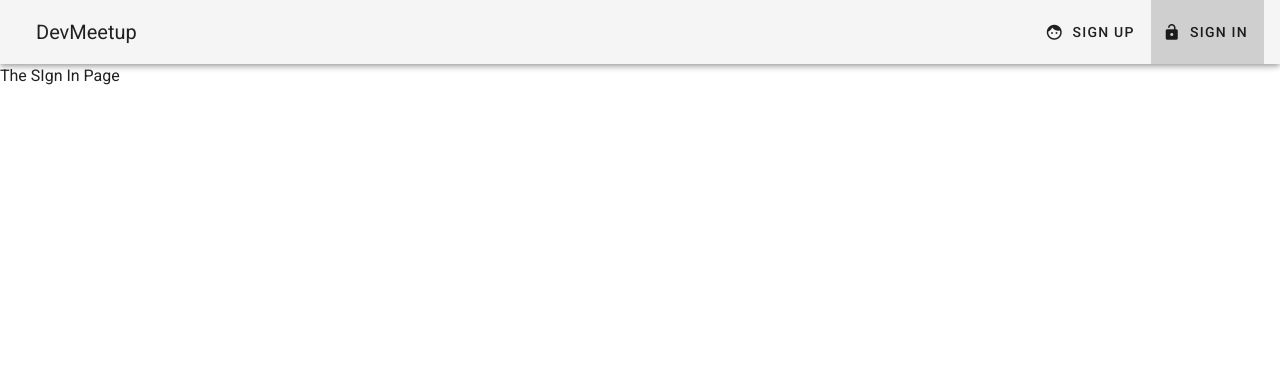
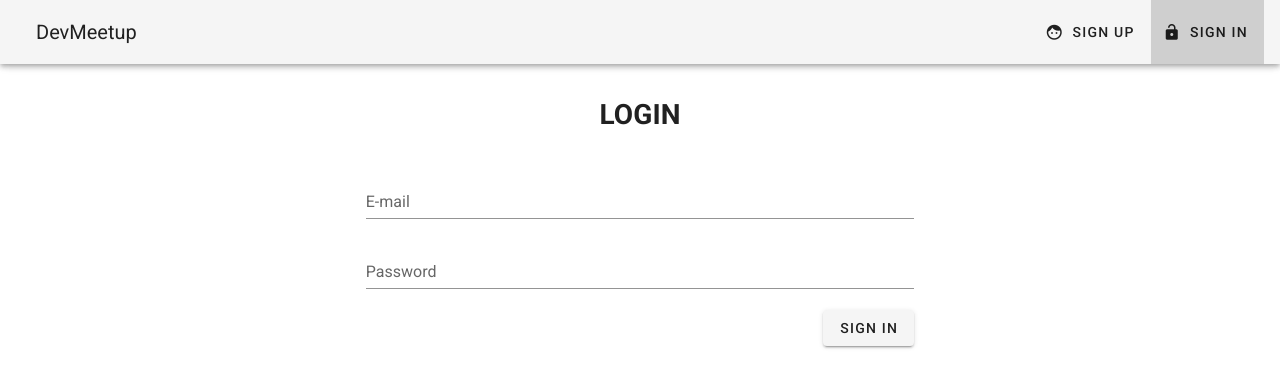
Before and after one commit to IgorMatheus2411/project-vuejs2, a Vue app: page /signin in a window 1280 px wide. Shown: the top 388 px of the page. Built offline with nearby package versions, Linux system fonts and the light colour scheme.

Commit message:
add: signin working

```diff
--- a/src/components/User/SigninView.vue
+++ b/src/components/User/SigninView.vue
@@ -1,5 +1,78 @@
+
 <template>
-    <div>
-        <p>The SIgn In Page</p>
-    </div>
+    <v-container >
+        <v-layout>
+            <v-flex xs12 sm6 offset-sm3>
+                <v-card-text>
+                    <v-container >
+                        <form @submit.prevent="onSignin">
+                            <h1 class="text-center">LOGIN</h1>
+                            <v-layout mt-11 row>
+                                <v-flex>
+                                    <v-text-field
+                                    name="email"
+                                    label="E-mail"
+                                    id="email"
+                                    v-model="email"
+                                    type="email"
+                                    required
+                                    ></v-text-field>
+                                </v-flex>
+                            </v-layout>
+                            <v-layout row>
+                                <v-flex>
+                                    <v-text-field
+                                    name="password"
+                                    label="Password"
+                                    id="password"
+                                    v-model="password"
+                                    type="password"
+                                    required
+                                    ></v-text-field>
+                                </v-flex>
+                            </v-layout>
+
+                            <v-layout row>
+                                <v-flex xs12 class="d-flex justify-end">
+                                    <v-btn type="submit">Sign In</v-btn>
+                                </v-flex>
+                            </v-layout>
+                        </form>
+
+                    </v-container>
+                </v-card-text>
+            </v-flex>
+        </v-layout>
+    </v-container>
 </template>
+
+<script>
+    export default {
+        data() {
+            return {
+                email: '',
+                password: '',
+            }
+        },
+        computed: {
+            user () {
+                return this.$store.getters.user
+            }
+        },
+        // ELA VAI FICAR OBSERVANDO O COM PUTED (USER) QUE ESTA NO GETTER NA STORE,
+        // TODA VEZ Q MUDAR VAI OBTE-LA COM O VALOR
+        watch: {
+            user (value) {
+                if (value !== null && value !== undefined) {
+                    this.$router.push('/')
+                }
+            }
+        },
+        methods: {
+            onSignin() {
+                // Vuex
+                this.$store.dispatch('signUserIn', {email: this.email, password: this.password})
+            }
+        }
+    }
+</script>
--- a/src/store/index.js
+++ b/src/store/index.js
@@ -1,7 +1,7 @@
 import Vue from 'vue'
 import Vuex from 'vuex'
 import { auth } from '../firebaseConfig'
-import { createUserWithEmailAndPassword } from "firebase/auth";
+import { createUserWithEmailAndPassword, signInWithEmailAndPassword } from "firebase/auth";
 
 
 Vue.use(Vuex)
@@ -81,11 +81,29 @@
             }
             commit('setUser', newUser)
           }
-        ).catch( error =>{
-          console.error(error.message)
-          alert("An error occurred: " + error.message);
-        })
-
+        ).catch(
+          error =>{
+            console.error(error.message)
+            alert("An error occurred: " + error.message);
+        }
+      )
+    },
+    signUserIn ({commit}, payload) {
+      signInWithEmailAndPassword(auth, payload.email, payload.password)
+        .then(
+          user => {
+            const newUser = {
+              id: user.uid,
+              registeredMeetups: []
+            }
+            commit('setUser', newUser)
+          }
+        ).catch(
+          error =>{
+            console.error(error.message)
+            alert("An error occurred: " + error.message);
+        }
+      )
     }
 
   },
```
